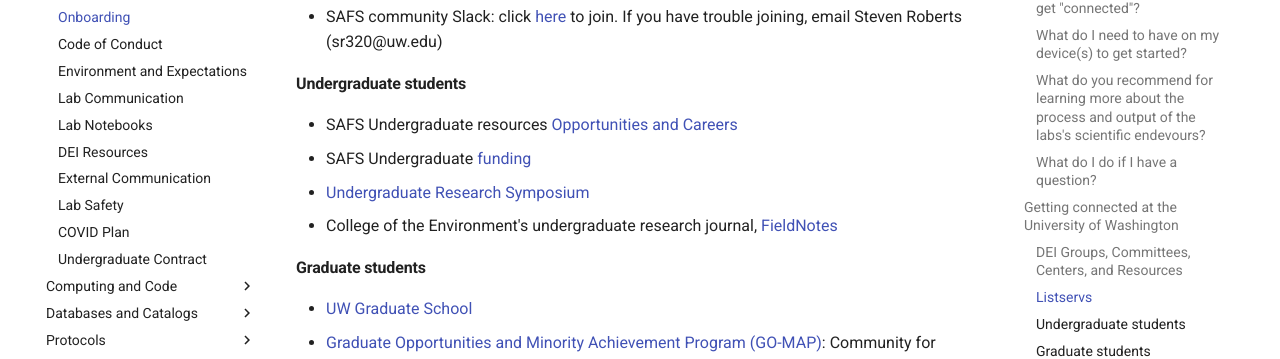
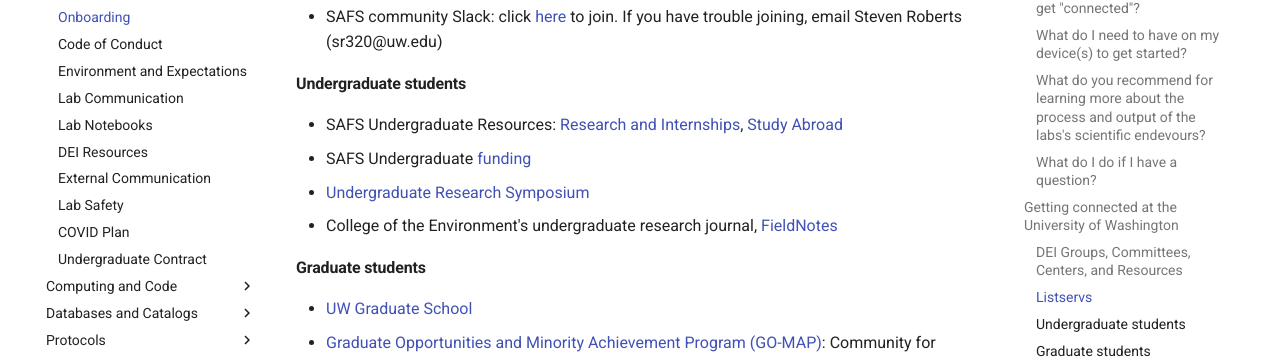
Before and after one commit to RobertsLab/resources, an MkDocs documentation site: the page built from docs/Onboarding.md, in a window 1280 px wide and 900 px high, scrolled down 1706 px. Shown: the part 145-504 px from the top of the window. Built offline with MkDocs 1.6.1 and Material for MkDocs 9.7.7, drawn with Linux system fonts in a browser that asks for light colours; comment, search, counter and statistics services are not loaded.

Commit message:
fixed UG links

```diff
--- a/docs/Onboarding.md
+++ b/docs/Onboarding.md
@@ -69,7 +69,7 @@
 
 #### Undergraduate students
 
-- SAFS Undergraduate resources [Opportunities and Careers](https://fish.uw.edu/students/advising/careers/)
+- SAFS Undergraduate Resources: [Research and Internships](https://fish.uw.edu/students/undergraduate-program/research-and-internships/), [Study Abroad](https://fish.uw.edu/students/undergraduate-program/degree-overview-new/study-abroad/)
 - SAFS Undergraduate [funding](https://fish.uw.edu/students/undergraduate-program/scholarships-funding/)
 - [Undergraduate Research Symposium](https://www.washington.edu/undergradresearch/symposium/)
 - College of the Environment's undergraduate research journal, [FieldNotes](https://fieldnotesjournal.org/)
```
